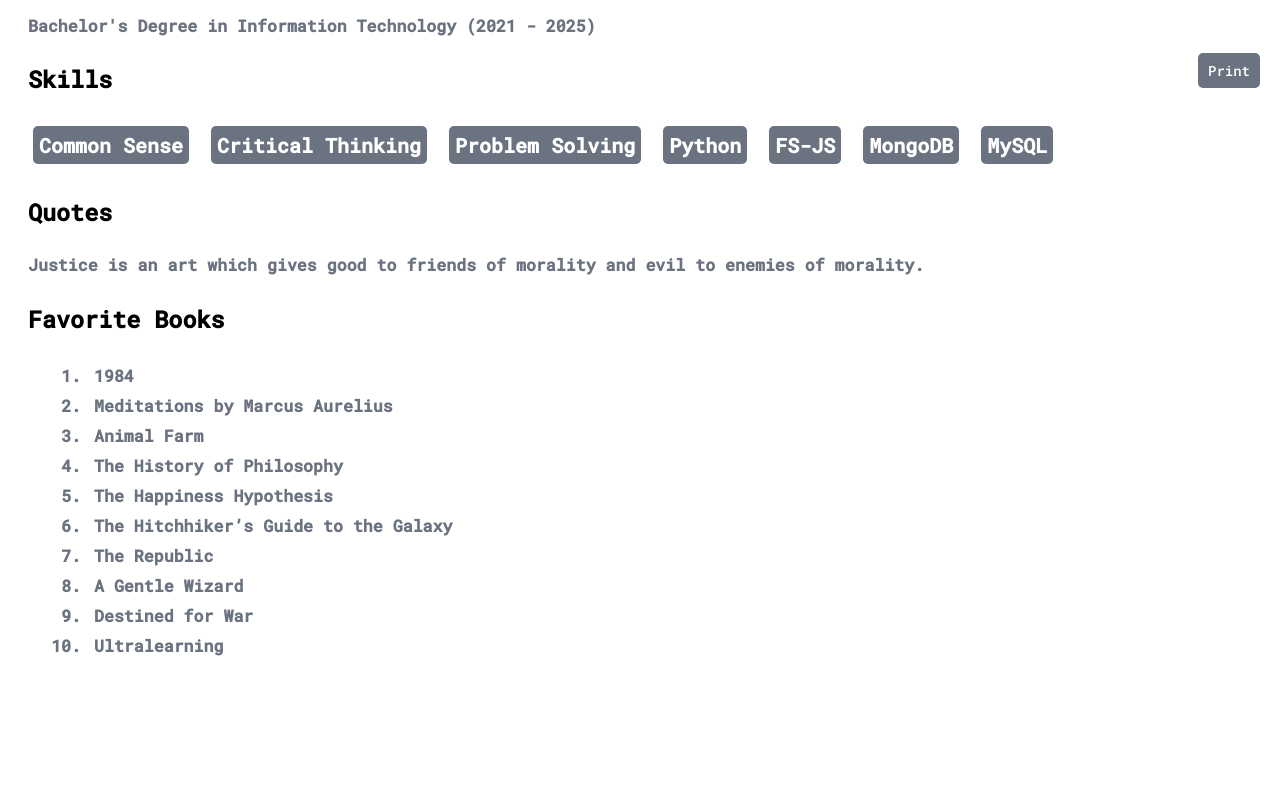
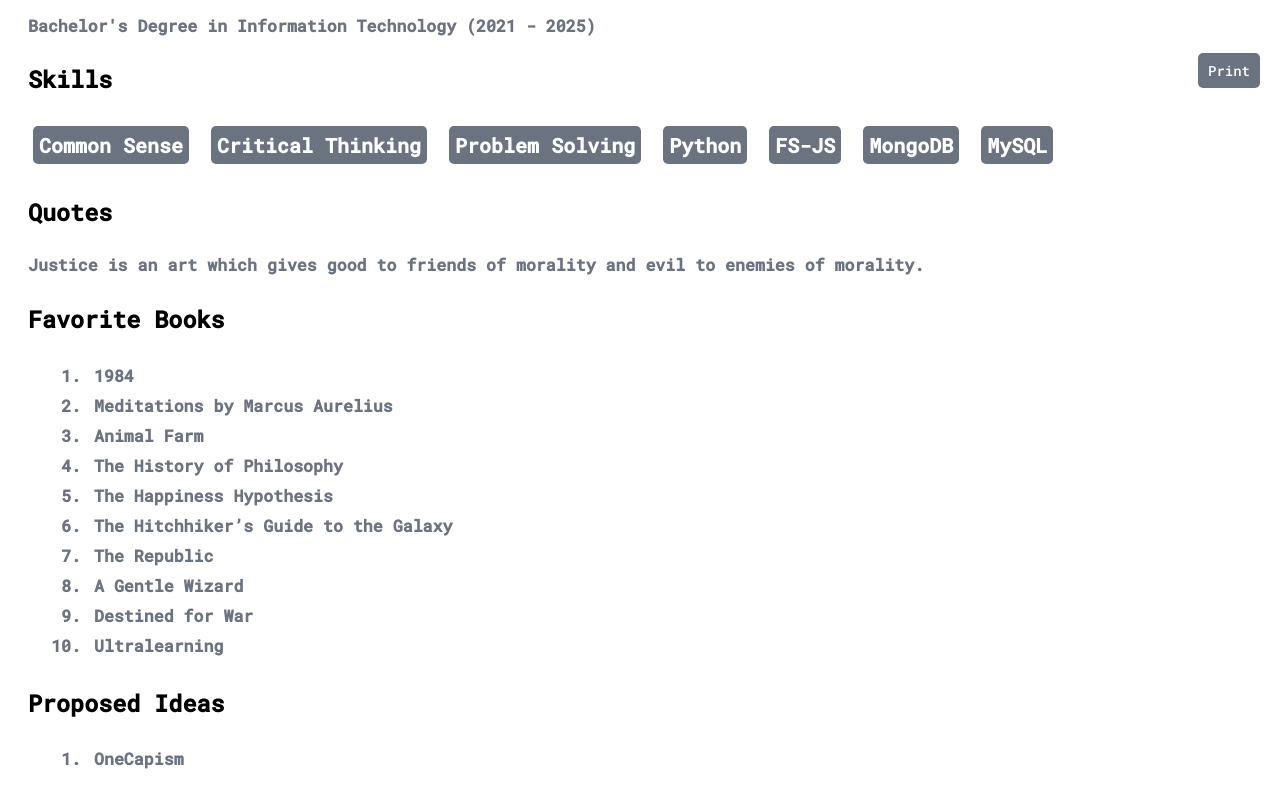
Before and after one commit to TheLovemachine/portfolio, a plain HTML site: page index.html in a window 1280 px wide. Shown: the part 692-1492 px from the top of the page. Before the commit the page ends 1379 px from the top, so only its background shows below. Drawn offline with Linux system fonts and the light colour scheme.

Commit message:
The economical idea.

```diff
--- a/index.html
+++ b/index.html
@@ -218,6 +218,15 @@
     </div>
     </h5>
 
+    <h3>Proposed Ideas</h3>
+    <h5>
+            <div class="books">
+        <ol class="bookslist" type="1">
+            <li><a href="https://www.onecapitalism.com/" target="_blank" style="color: 6b7280; text-decoration: none;">OneCapism</a></li>
+        </ol>
+    </div>
+    </h5>
+
     <div class="floatingbutton" id="actionButton">
         <button onclick="print()">Print</button>
     </div>
```
